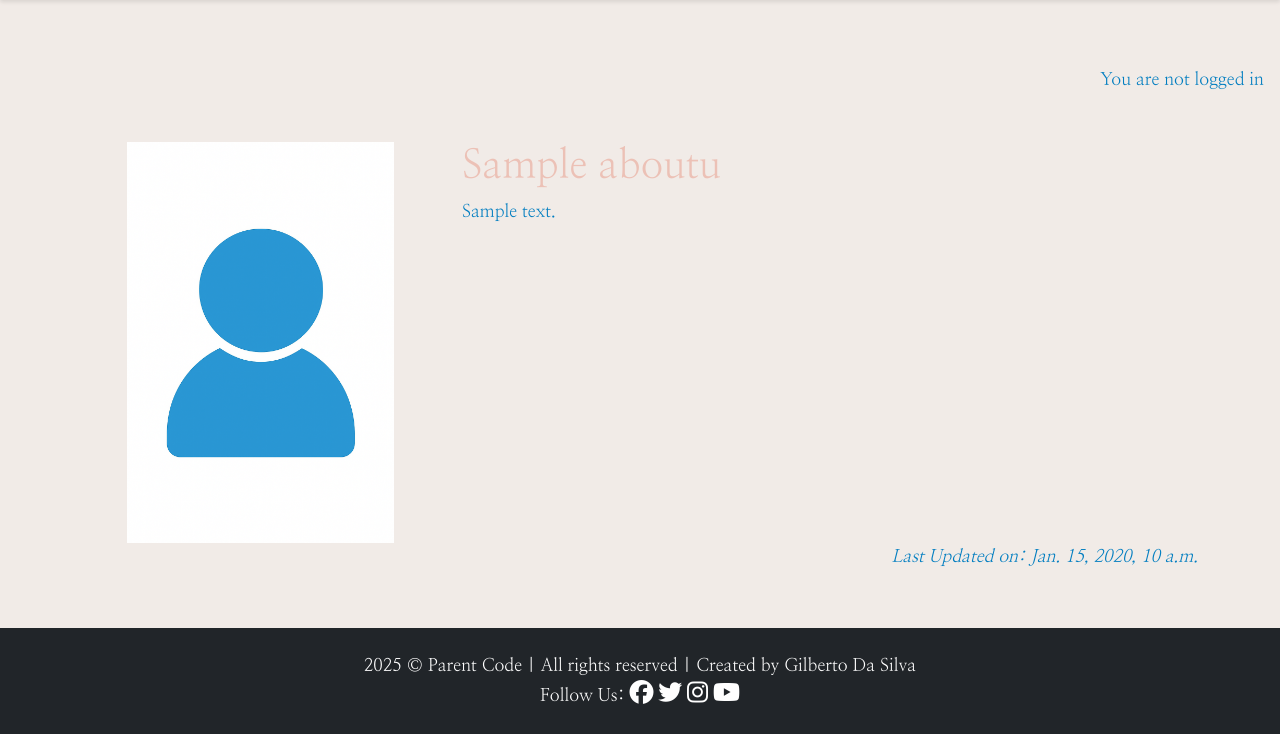
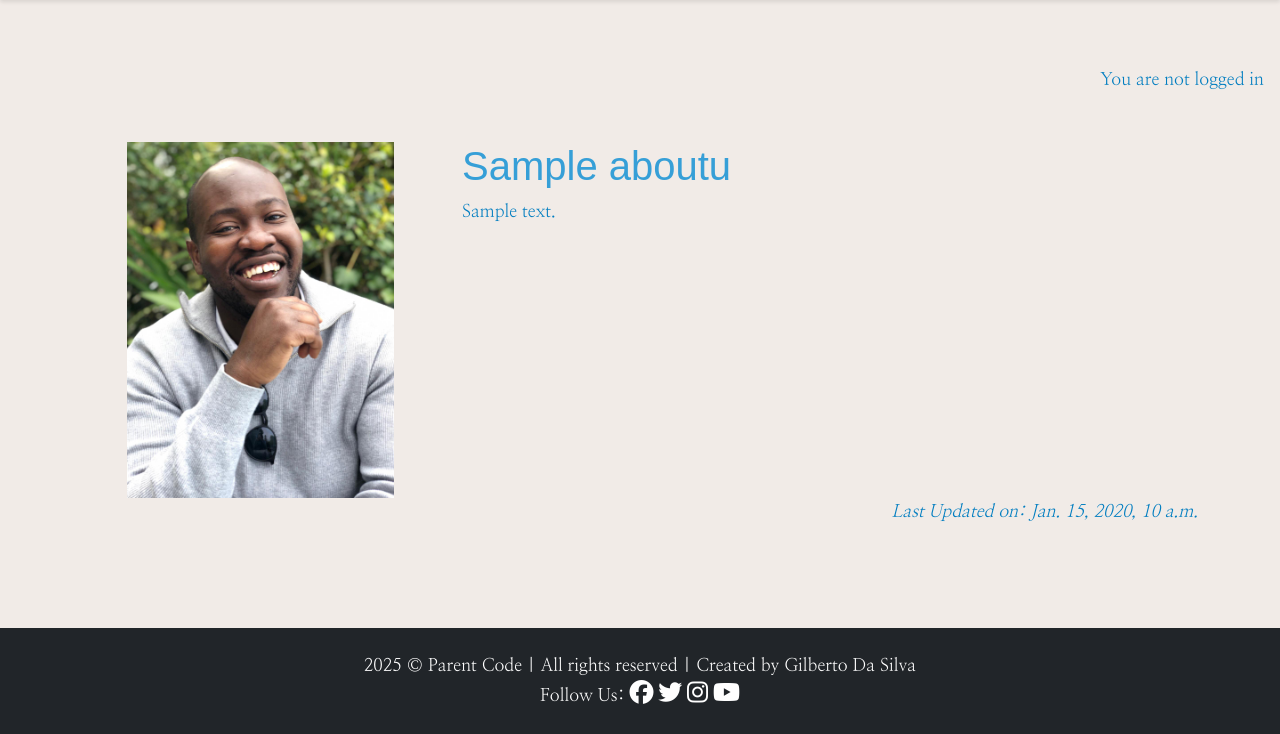
Before and after one commit to Gilberto2025123/parent-code-blog, a Django app: page /aboutus/ in a window 1280 px wide. Shown: the part 66-800 px from the top of the page. Run offline with Django 4.2, Linux system fonts and the light colour scheme; tables that the repository leaves empty hold one stand-in row (values such as "Sample post"); parts of the project's set-up code (start-up, migrations or seed data) failed here and were passed over; some libraries are stand-ins or nearby versions; some web fonts are replaced.

Commit message:
Add profile pic

```diff
--- a/aboutus/templates/aboutus/about_us.html
+++ b/aboutus/templates/aboutus/about_us.html
@@ -4,7 +4,7 @@
 <div class="container mt-5">
     <div class="row">
         <div class="col-4 text-center">
-            <img src="{% static 'images/nobody.jpg.png' %}" width="75%">
+            <img src="{% static 'images/Gilberto.jpg' %}" width="75%">
         </div>
         <div class="col-8">
             <!-- Title goes between these h2 tags -->
--- a/parentcodeapp/templates/parentcodeapp/index.html
+++ b/parentcodeapp/templates/parentcodeapp/index.html
@@ -20,9 +20,11 @@
                                     <p class="card-text">{{ post.excerpt | truncatewords:12 }}</p>
                                 </a>
                                 <hr />
+                                <strong>
                                 <p class="card-text text-muted h6">{{ post.created_at | date:"F j, Y" }}</p>
                                 <p class="card-text text-muted h6">{{ post.category.name }}</p>
                                 <p class="card-text text-muted h6">Author: {{ post.author }}</p>
+                                </strong>
                                 {% else %}
                                 <h2 class="card-title">{{ post.title | truncatewords:8 }}</h2>
                                 <p class="card-text">{{ post.excerpt | truncatewords:12 }}</p>
--- a/static/css/style.css
+++ b/static/css/style.css
@@ -45,15 +45,15 @@ h1{
 }
 
 h2{
-  font-family: var(--secondary-font), cursive;
+  font-family: var(--primary-font), cursive;
   font-size: 2.5em;
-  color: var(--secondary-text-color);
+  color: var(--secondary-button);
 }
 
 h3{
-  font-family: var(--secondary-font), cursive;
+  font-family: var(--primary-font), cursive;
   font-size: 2.5em;
-  color: var(--primary-button);
+  color: var(--secondary-button);
 }
 
 h4 {
@@ -73,7 +73,7 @@ body{
   line-height: 1.6;
   margin: 0;
   padding: 0;
-  background-color: var(--primary-background);
+  background-color: var(--secondary-text-color);
   padding-top: 76px; /* Account for fixed navbar height */
 }
 
```
Also changed, not shown: static/images/Gilberto.jpg (added).
